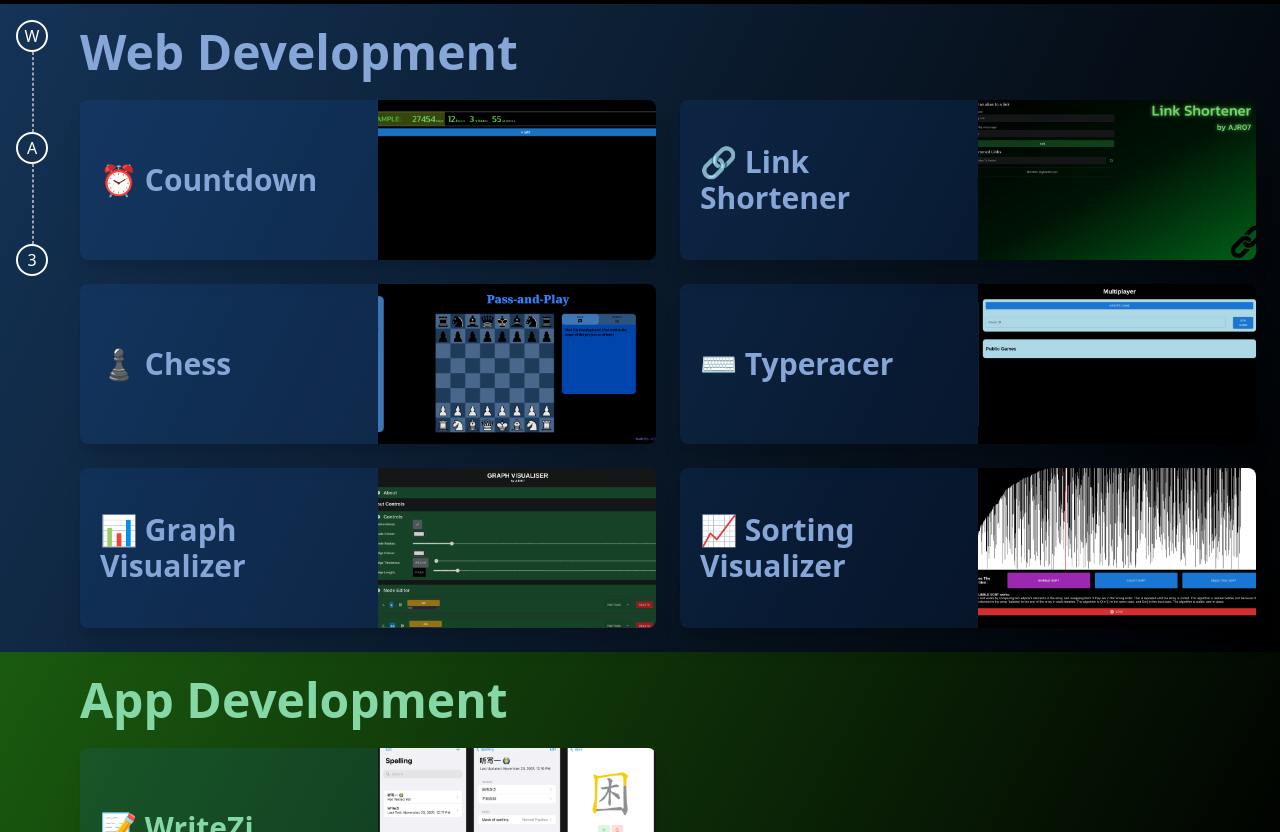
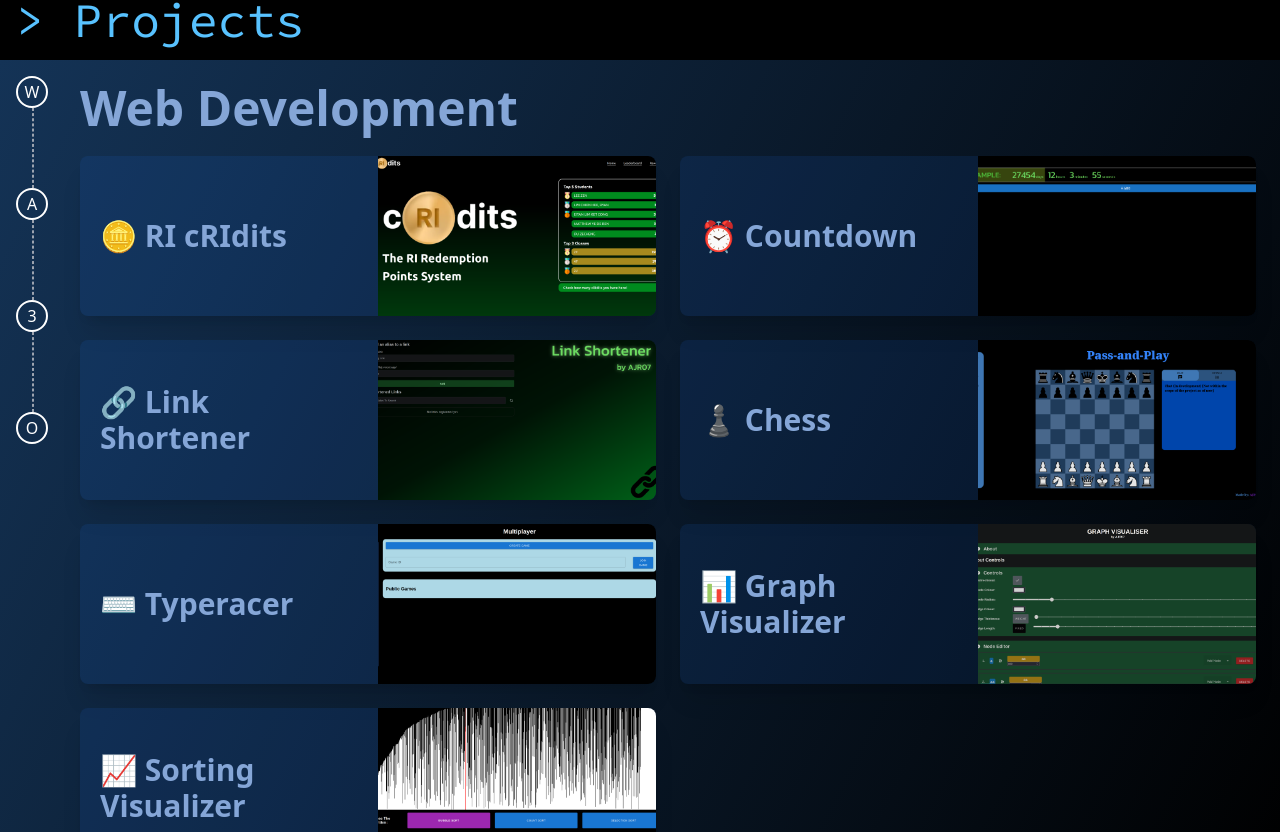
Before and after one commit to AJR07/AJR07, a Svelte app: page / in a window 1280 px wide. Shown: the part 1468-2300 px from the top of the page. Built offline with nearby package versions, Linux system fonts and the light colour scheme.

Commit message:
:sparkles: Update projects!

```diff
--- a/src/data/projects.json
+++ b/src/data/projects.json
@@ -3,6 +3,20 @@
 		"title": "Web Development",
 		"colourChoice": "blue",
 		"projects": [
+			{
+				"title": "🪙 RI cRIdits",
+				"description": "A simple app to store and display countdowns to important events.",
+				"primaryLink": "https://cridits.web.app/",
+				"links": [
+					{
+						"name": "V2",
+						"link": "https://cridits.web.app/"
+					}
+				],
+				"createdAt": "2022",
+				"lastUpdated": "2025",
+				"img": "/projects/image.png"
+			},
 			{
 				"title": "⏰️ Countdown",
 				"description": "A simple app to store and display countdowns to important events.",
@@ -155,7 +169,7 @@
 	},
 	{
 		"title": "3D Modelling",
-		"colourChoice": "red",
+		"colourChoice": "yellow",
 		"projects": [
 			{
 				"title": "🍩 Blender Guru Donut",
@@ -186,5 +200,25 @@
 				"img": "/projects/2025-01-24_13-10.png"
 			}
 		]
+	},
+	{
+		"title": "Others",
+		"colourChoice": "purple",
+		"projects": [
+			{
+				"title": "🤖 MaxiGames Discord Bot",
+				"description": "Built a discord bot that hosts a whole bunch of minigames! (Unfortunately bot is down rn)",
+				"primaryLink": "https://github.com/MaxiGames",
+				"links": [
+					{
+						"name": "Github",
+						"link": "https://github.com/MaxiGames"
+					}
+				],
+				"createdAt": "2021",
+				"lastUpdated": "2023",
+				"img": "/projects/image copy.png"
+			}
+		]
 	}
 ]
--- a/src/pages/Home.svelte
+++ b/src/pages/Home.svelte
@@ -52,7 +52,7 @@
 			<p class="font-bold">Scroll For More</p>
 		</button>
 	</div>
-
+	<div id="content" class="flex flex-col gap-10">
 		<div id="about-me">
 			<SectionLabel label="About Me" colour="#4cdb58" />
 			<AboutMe />
@@ -62,4 +62,5 @@
 			<SectionLabel label="Projects" colour="#58c2ff" />
 			<Projects projectContainers="{processedProjectContainers}" />
 		</div>
+	</div>
 </main>
```
Also changed, not shown: public/projects/image copy.png (added), public/projects/image.png (added). Lines whose indentation alone changed are shown as unchanged.
